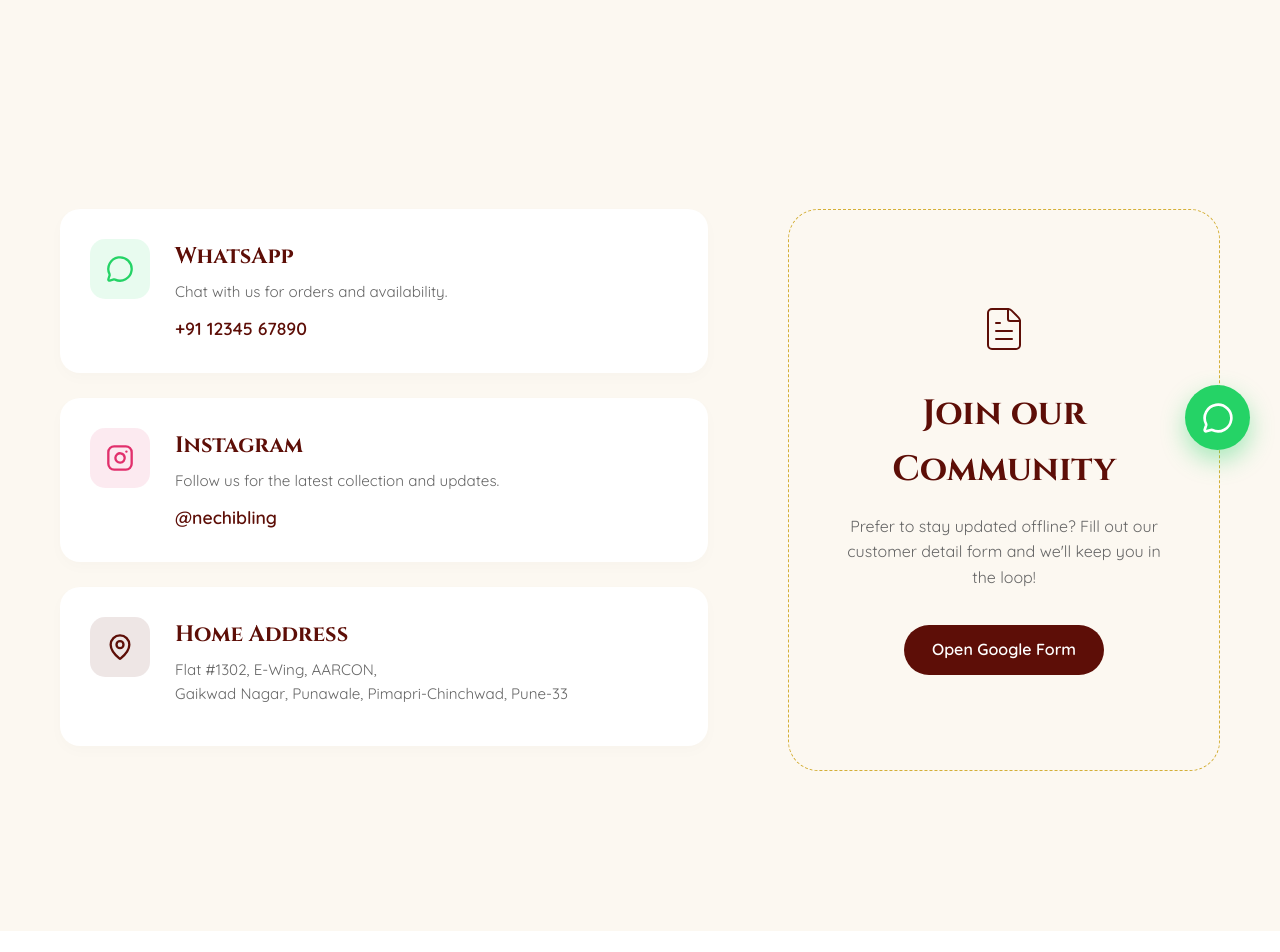
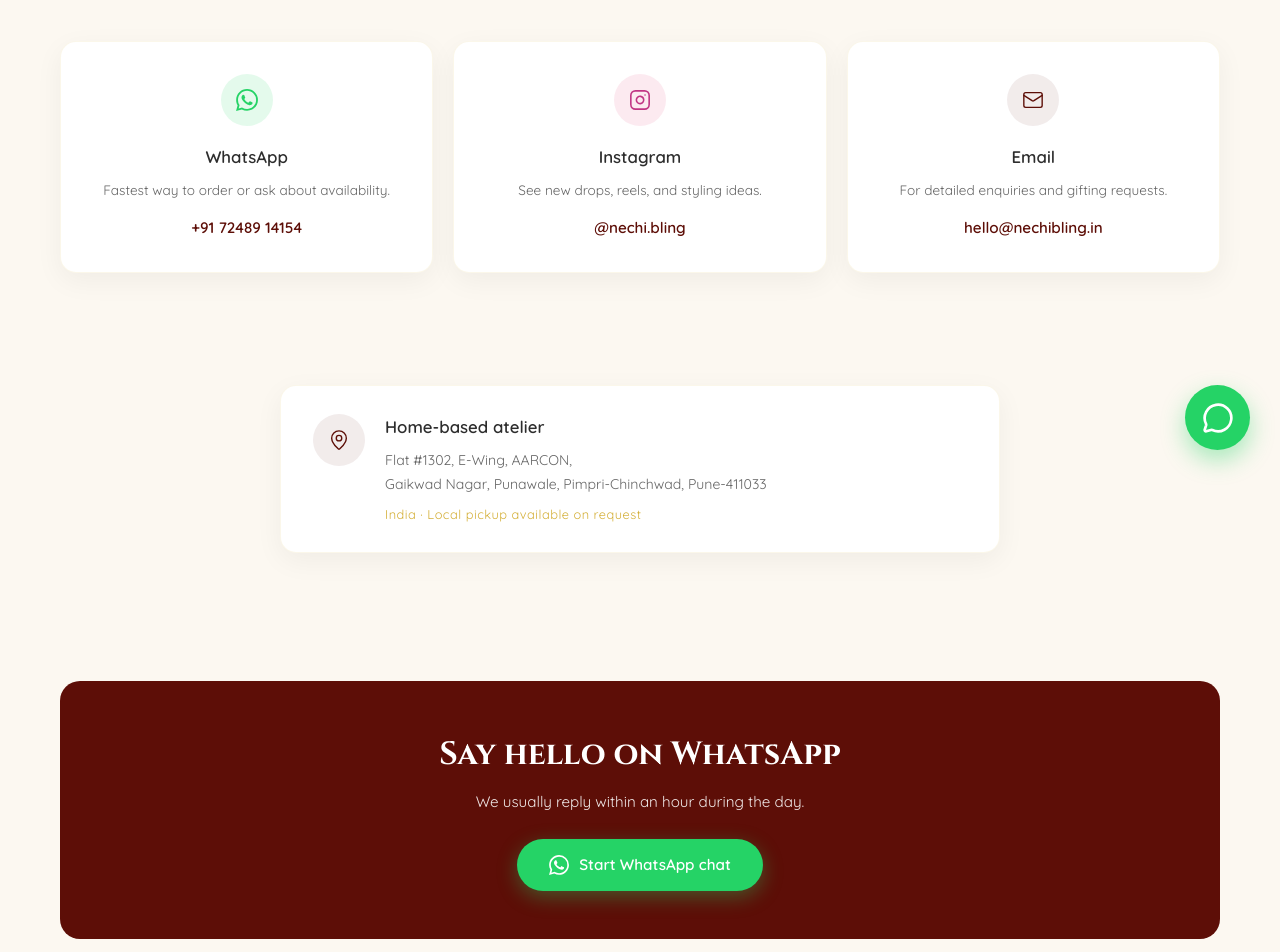
Before and after one commit to ingawaleomkar0904/nechi-bling, a React (Vite) app: page /contact in a window 1280 px wide. Shown: the part 320-1272 px from the top of the page. Built offline with nearby package versions, Linux system fonts and the light colour scheme.

Commit message:
updated Contact page

```diff
--- a/src/pages/Contact.css
+++ b/src/pages/Contact.css
@@ -1,7 +1,18 @@
+.contact-page {
+  background-color: var(--bg-cream);
+  min-height: 100vh;
+}
+
+/* ── Header (matches How to Order hero) ── */
 .contact-header {
-  padding: 160px 0 72px;
+  padding: 160px 0 56px;
   text-align: center;
-  background-color: var(--bg-cream);
+  background: var(--bg-cream);
+}
+
+.contact-header-inner {
+  max-width: 720px;
+  margin: 0 auto;
 }
 
 .contact-label {
@@ -15,9 +26,10 @@
 }
 
 .contact-header h1 {
+  font-family: 'Cinzel', serif;
   font-size: clamp(2rem, 4.5vw, 2.75rem);
   font-weight: 600;
-  color: var(--text-dark);
+  color: #1a1a1a;
   margin-bottom: 20px;
   line-height: 1.3;
 }
@@ -30,114 +42,193 @@
   line-height: 1.6;
 }
 
-.contact-grid {
-  display: grid;
-  grid-template-columns: 1.2fr 0.8fr;
-  gap: 80px;
-  padding: 80px 20px;
+/* ── Contact method cards ── */
+.contact-methods {
+  padding: 8px 0 32px;
 }
 
-.contact-card {
-  display: flex;
-  gap: 25px;
-  background: white;
-  padding: 30px;
-  border-radius: 20px;
-  margin-bottom: 25px;
-  box-shadow: 0 5px 15px rgba(0,0,0,0.02);
-  transition: var(--transition);
+.contact-cards-grid {
+  display: grid;
+  grid-template-columns: repeat(3, 1fr);
+  gap: 20px;
 }
 
-.contact-card:hover {
-  transform: translateX(10px);
-  box-shadow: var(--shadow);
+.contact-method-card {
+  background: var(--white);
+  border-radius: 16px;
+  padding: 32px 26px;
+  text-align: center;
+  box-shadow: 0 8px 28px rgba(0, 0, 0, 0.05);
+  border: 1px solid rgba(212, 175, 55, 0.1);
 }
 
-.contact-icon {
-  width: 60px;
-  height: 60px;
-  border-radius: 15px;
+.contact-method-icon {
+  width: 52px;
+  height: 52px;
+  border-radius: 50%;
   display: flex;
   align-items: center;
   justify-content: center;
-  flex-shrink: 0;
+  margin: 0 auto 18px;
 }
 
-.contact-icon.wa { background-color: rgba(37, 211, 102, 0.1); color: #25D366; }
-.contact-icon.ig { background-color: rgba(225, 48, 108, 0.1); color: #E1306C; }
-.contact-icon.loc { background-color: rgba(93, 14, 7, 0.1); color: var(--primary-maroon); }
-
-.contact-detail h3 {
-  font-size: 1.4rem;
-  margin-bottom: 5px;
+.contact-method-icon.wa {
+  background: rgba(37, 211, 102, 0.12);
+  color: #25d366;
 }
 
-.contact-detail p {
+.contact-method-icon.ig {
+  background: rgba(225, 48, 108, 0.1);
+  color: #c13584;
+}
+
+.contact-method-icon.mail {
+  background: rgba(93, 14, 7, 0.08);
+  color: var(--primary-maroon);
+}
+
+.contact-method-icon.loc {
+  background: rgba(93, 14, 7, 0.08);
+  color: var(--primary-maroon);
+  flex-shrink: 0;
+  margin: 0;
+}
+
+.contact-method-card h3 {
+  font-size: 1.05rem;
+  font-weight: 700;
+  color: var(--text-dark);
+  margin-bottom: 8px;
+  font-family: 'Quicksand', 'Inter', sans-serif;
+}
+
+.contact-method-card p {
+  font-size: 0.85rem;
   color: var(--text-light);
+  line-height: 1.6;
+  margin-bottom: 14px;
+}
+
+.contact-method-link {
+  font-weight: 600;
   font-size: 0.95rem;
+  color: var(--primary-maroon);
+  transition: color 0.2s ease;
+}
+
+.contact-method-link:hover {
+  color: #7d140c;
+}
+
+/* ── Address ── */
+.contact-address {
+  padding-bottom: 48px;
+}
+
+.contact-address-card {
+  display: flex;
+  gap: 20px;
+  align-items: flex-start;
+  background: var(--white);
+  border-radius: 16px;
+  padding: 28px 32px;
+  box-shadow: 0 8px 28px rgba(0, 0, 0, 0.05);
+  border: 1px solid rgba(212, 175, 55, 0.1);
+  max-width: 720px;
+  margin: 0 auto;
+}
+
+.contact-address-card h3 {
+  font-size: 1.05rem;
+  font-weight: 700;
+  color: var(--text-dark);
+  margin-bottom: 8px;
+  font-family: 'Quicksand', 'Inter', sans-serif;
+}
+
+.contact-address-card p {
+  font-size: 0.88rem;
+  color: var(--text-light);
+  line-height: 1.65;
+}
+
+.contact-address-note {
+  display: block;
+  margin-top: 8px;
+  font-size: 0.8rem;
+  color: var(--secondary-gold);
+  letter-spacing: 0.5px;
+}
+
+/* ── CTA (matches How to Order) ── */
+.contact-cta {
+  padding-bottom: 80px;
+}
+
+.contact-cta-box {
+  background: var(--primary-maroon);
+  border-radius: 20px;
+  padding: 48px 40px;
+  text-align: center;
+  color: var(--white);
+}
+
+.contact-cta-box h2 {
+  color: var(--white);
+  font-size: clamp(1.6rem, 3vw, 2rem);
   margin-bottom: 10px;
 }
 
-.contact-link {
-  font-weight: 700;
-  color: var(--primary-maroon);
-  font-size: 1.1rem;
+.contact-cta-box p {
+  font-size: 0.95rem;
+  opacity: 0.9;
+  margin-bottom: 24px;
 }
 
-.offline-form {
-  background: var(--bg-cream);
-  border-radius: 30px;
-  padding: 50px;
-  display: flex;
+.contact-wa-btn {
+  display: inline-flex;
   align-items: center;
-  justify-content: center;
-  text-align: center;
-  border: 1px dashed var(--secondary-gold);
+  gap: 10px;
+  background: #25d366;
+  color: var(--white);
+  padding: 14px 32px;
+  border-radius: 50px;
+  font-weight: 600;
+  font-size: 0.95rem;
+  transition: transform 0.25s ease, box-shadow 0.25s ease;
+  box-shadow: 0 6px 20px rgba(37, 211, 102, 0.35);
 }
 
-.form-promo svg {
-  margin-bottom: 25px;
+.contact-wa-btn:hover {
+  transform: translateY(-2px);
+  box-shadow: 0 10px 28px rgba(37, 211, 102, 0.45);
 }
 
-.form-promo h2 {
-  font-size: 2.2rem;
-  margin-bottom: 15px;
-}
-
-.form-promo p {
-  margin-bottom: 35px;
-  color: var(--text-light);
-}
-
-.footer-note {
-  padding: 100px 0;
-  text-align: center;
-  background-color: var(--white);
-}
-
-.footer-note p {
-  font-size: 2.5rem;
-  color: var(--secondary-gold);
-  opacity: 0.5;
-}
-
-@media (max-width: 992px) {
-  .contact-grid {
+@media (max-width: 900px) {
+  .contact-cards-grid {
     grid-template-columns: 1fr;
-    gap: 40px;
+    max-width: 420px;
+    margin: 0 auto;
   }
 }
 
 @media (max-width: 768px) {
   .contact-header {
-    padding: 140px 0 56px;
+    padding: 140px 0 48px;
   }
 
-  .offline-form {
-    padding: 30px 20px;
+  .contact-address-card {
+    flex-direction: column;
+    align-items: center;
+    text-align: center;
+    padding: 28px 22px;
   }
 
-  .footer-note p {
-    font-size: 1.8rem;
+  .contact-method-icon.loc {
+    margin: 0 auto;
+  }
+
+  .contact-cta-box {
+    padding: 36px 24px;
   }
 }
--- a/src/pages/Contact.jsx
+++ b/src/pages/Contact.jsx
@@ -1,84 +1,150 @@
 import { motion } from 'framer-motion';
-import { MessageCircle, FileText, MapPin } from 'lucide-react';
+import { MapPin, Mail } from 'lucide-react';
 import './Contact.css';
 
-const InstagramIcon = ({ size = 20 }) => (
-  <svg width={size} height={size} viewBox="0 0 24 24" fill="none" stroke="currentColor" strokeWidth="2" strokeLinecap="round" strokeLinejoin="round">
-    <rect x="2" y="2" width="20" height="20" rx="5" ry="5"></rect>
-    <path d="M16 11.37A4 4 0 1 1 12.63 8 4 4 0 0 1 16 11.37z"></path>
-    <line x1="17.5" y1="6.5" x2="17.51" y2="6.5"></line>
+const WHATSAPP_URL = 'https://wa.me/917248914154';
+const INSTAGRAM_URL = 'https://instagram.com/nechi.bling';
+const EMAIL = 'hello@nechibling.in';
+
+const InstagramIcon = ({ size = 22 }) => (
+  <svg
+    width={size}
+    height={size}
+    viewBox="0 0 24 24"
+    fill="none"
+    stroke="currentColor"
+    strokeWidth="1.75"
+    strokeLinecap="round"
+    strokeLinejoin="round"
+    aria-hidden="true"
+  >
+    <rect x="2" y="2" width="20" height="20" rx="5" ry="5" />
+    <path d="M16 11.37A4 4 0 1 1 12.63 8 4 4 0 0 1 16 11.37z" />
+    <line x1="17.5" y1="6.5" x2="17.51" y2="6.5" />
   </svg>
 );
+
+const WhatsAppIcon = ({ size = 22 }) => (
+  <svg width={size} height={size} viewBox="0 0 24 24" fill="currentColor" aria-hidden="true">
+    <path d="M17.472 14.382c-.297-.149-1.758-.867-2.03-.967-.273-.099-.471-.148-.67.15-.197.297-.767.966-.94 1.164-.173.199-.347.223-.644.075-.297-.15-1.255-.463-2.39-1.475-.883-.788-1.48-1.761-1.653-2.059-.173-.297-.018-.458.13-.606.134-.133.298-.347.446-.52.149-.174.198-.298.298-.497.099-.198.05-.371-.025-.52-.075-.149-.669-1.612-.916-2.207-.242-.579-.487-.5-.669-.51-.173-.008-.371-.01-.57-.01-.198 0-.52.074-.792.372-.272.297-1.04 1.016-1.04 2.479 0 1.462 1.065 2.875 1.213 3.074.149.198 2.096 3.2 5.077 4.487.709.306 1.262.489 1.694.625.712.227 1.36.195 1.871.118.571-.085 1.758-.719 2.006-1.413.248-.694.248-1.289.173-1.413-.074-.124-.272-.198-.57-.347m-5.421 7.403h-.004a9.87 9.87 0 01-5.031-1.378l-.361-.214-3.741.982.998-3.648-.235-.374a9.86 9.86 0 01-1.51-5.26c.001-5.45 4.436-9.884 9.888-9.884 2.64 0 5.122 1.03 6.988 2.898a9.825 9.825 0 012.893 6.994c-.003 5.45-4.435 9.884-9.885 9.884m8.413-18.297A11.815 11.815 0 0012.05 0C5.495 0 .16 5.335.157 11.892c0 2.096.547 4.142 1.588 5.945L.057 24l6.305-1.654a11.882 11.882 0 005.683 1.448h.005c6.554 0 11.89-5.335 11.893-11.893a11.821 11.821 0 00-3.48-8.413z" />
+  </svg>
+);
+
+const contactMethods = [
+  {
+    title: 'WhatsApp',
+    description: 'Fastest way to order or ask about availability.',
+    link: WHATSAPP_URL,
+    linkText: '+91 72489 14154',
+    icon: <WhatsAppIcon />,
+    iconClass: 'wa',
+  },
+  {
+    title: 'Instagram',
+    description: 'See new drops, reels, and styling ideas.',
+    link: INSTAGRAM_URL,
+    linkText: '@nechi.bling',
+    icon: <InstagramIcon />,
+    iconClass: 'ig',
+  },
+  {
+    title: 'Email',
+    description: 'For detailed enquiries and gifting requests.',
+    link: `mailto:${EMAIL}`,
+    linkText: EMAIL,
+    icon: <Mail size={22} strokeWidth={1.5} />,
+    iconClass: 'mail',
+  },
+];
 
 const Contact = () => {
   return (
     <div className="contact-page">
       <section className="contact-header">
         <div className="container">
-          <span className="contact-label">Contact</span>
-          <h1 className="serif">We&apos;d love to hear from you.</h1>
-          <p className="contact-header-desc">
-            Questions, custom orders, gifting help — drop us a message and we&apos;ll reply soon.
-          </p>
+          <motion.div
+            className="contact-header-inner"
+            initial={{ opacity: 0, y: 20 }}
+            animate={{ opacity: 1, y: 0 }}
+            transition={{ duration: 0.6 }}
+          >
+            <span className="contact-label">Contact</span>
+            <h1>We&apos;d love to hear from you.</h1>
+            <p className="contact-header-desc">
+              Questions, custom orders, gifting help — drop us a message and we&apos;ll reply soon.
+            </p>
+          </motion.div>
         </div>
       </section>
 
-      <section className="contact-content">
-        <div className="container contact-grid">
-          <div className="contact-info">
-            <div className="contact-card">
-              <div className="contact-icon wa">
-                <MessageCircle size={28} />
-              </div>
-              <div className="contact-detail">
-                <h3>WhatsApp</h3>
-                <p>Chat with us for orders and availability.</p>
-                <a href="https://wa.me/911234567890" target="_blank" rel="noreferrer" className="contact-link">
-                  +91 12345 67890
+      <section className="contact-methods">
+        <div className="container">
+          <div className="contact-cards-grid">
+            {contactMethods.map((method, index) => (
+              <motion.article
+                key={method.title}
+                className="contact-method-card"
+                initial={{ opacity: 0, y: 16 }}
+                whileInView={{ opacity: 1, y: 0 }}
+                viewport={{ once: true }}
+                transition={{ delay: index * 0.08 }}
+              >
+                <div className={`contact-method-icon ${method.iconClass}`}>{method.icon}</div>
+                <h3>{method.title}</h3>
+                <p>{method.description}</p>
+                <a
+                  href={method.link}
+                  target={method.link.startsWith('mailto') ? undefined : '_blank'}
+                  rel="noreferrer"
+                  className="contact-method-link"
+                >
+                  {method.linkText}
                 </a>
-              </div>
-            </div>
-
-            <div className="contact-card">
-              <div className="contact-icon ig">
-                <InstagramIcon size={28} />
-              </div>
-              <div className="contact-detail">
-                <h3>Instagram</h3>
-                <p>Follow us for the latest collection and updates.</p>
-                <a href="https://instagram.com/nechibling" target="_blank" rel="noreferrer" className="contact-link">
-                  @nechibling
-                </a>
-              </div>
-            </div>
-
-            <div className="contact-card">
-              <div className="contact-icon loc">
-                <MapPin size={28} />
-              </div>
-              <div className="contact-detail">
-                <h3>Home Address</h3>
-                <p>Flat #1302, E-Wing, AARCON,<br/>Gaikwad Nagar, Punawale, Pimapri-Chinchwad, Pune-33</p>
-              </div>
-            </div>
-          </div>
-
-          <div className="offline-form">
-            <div className="form-promo">
-              <FileText size={48} color="var(--primary-maroon)" strokeWidth={1} />
-              <h2 className="serif">Join our Community</h2>
-              <p>Prefer to stay updated offline? Fill out our customer detail form and we'll keep you in the loop!</p>
-              <a href="https://forms.gle/placeholder" target="_blank" rel="noreferrer" className="btn btn-primary">
-                Open Google Form
-              </a>
-            </div>
+              </motion.article>
+            ))}
           </div>
         </div>
       </section>
 
-      <section className="footer-note">
+      <section className="contact-address">
         <div className="container">
-          <p className="serif">Wait for the Joy to arrive.</p>
+          <motion.div
+            className="contact-address-card"
+            initial={{ opacity: 0, y: 16 }}
+            whileInView={{ opacity: 1, y: 0 }}
+            viewport={{ once: true }}
+          >
+            <div className="contact-method-icon loc">
+              <MapPin size={22} strokeWidth={1.5} />
+            </div>
+            <div>
+              <h3>Home-based atelier</h3>
+              <p>
+                Flat #1302, E-Wing, AARCON,
+                <br />
+                Gaikwad Nagar, Punawale, Pimpri-Chinchwad, Pune-411033
+              </p>
+              <span className="contact-address-note">India · Local pickup available on request</span>
+            </div>
+          </motion.div>
+        </div>
+      </section>
+
+      <section className="contact-cta">
+        <div className="container">
+          <motion.div
+            className="contact-cta-box"
+            initial={{ opacity: 0, y: 16 }}
+            whileInView={{ opacity: 1, y: 0 }}
+            viewport={{ once: true }}
+          >
+            <h2 className="serif">Say hello on WhatsApp</h2>
+            <p>We usually reply within an hour during the day.</p>
+            <a href={WHATSAPP_URL} target="_blank" rel="noreferrer" className="contact-wa-btn">
+              <WhatsAppIcon size={20} />
+              Start WhatsApp chat
+            </a>
+          </motion.div>
         </div>
       </section>
     </div>
```
